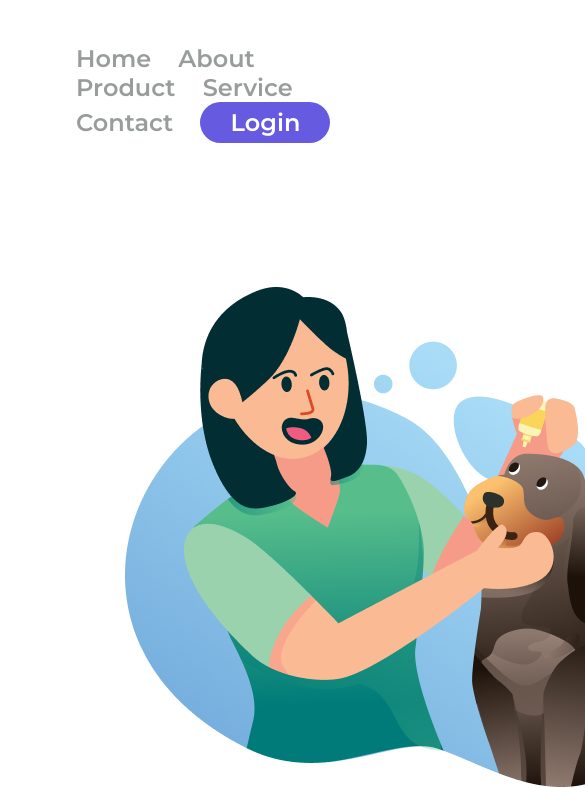
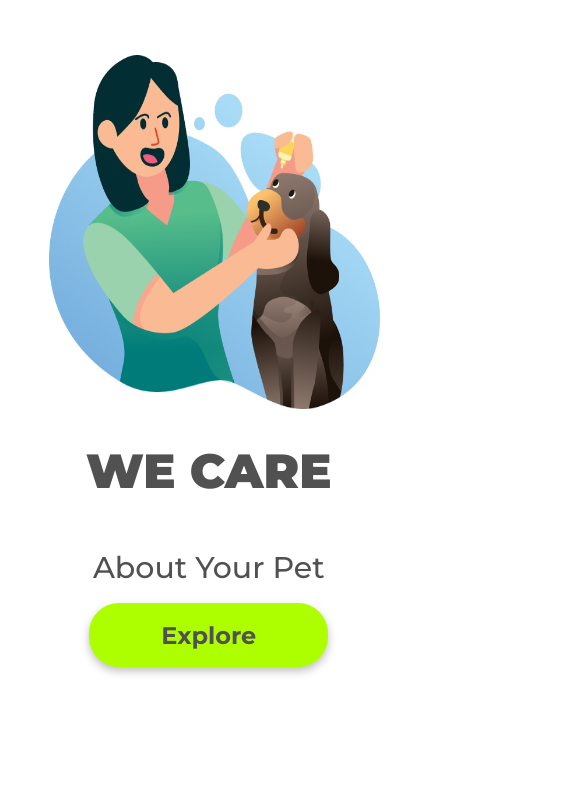
Before and after one commit to RuthLopesDiniz/Projeto-We-Care, a plain HTML site: page Index.html in a window 390 px wide. Shown: the top 788 px of the page, 585 px wide, since content can reach past the window. Drawn offline with Linux system fonts and the light colour scheme.

Commit message:
Segunda alteração-reponsividade

```diff
--- a/Styles.css
+++ b/Styles.css
@@ -4,6 +4,7 @@
     padding: 0;
     box-sizing: border-box;
 }
+
 
 header {
     margin: 44px 0 144px 76px;
@@ -80,3 +81,44 @@ p {
     font-size: 24px;
     filter: drop-shadow(0px 4px 4px rgba(0, 0, 0, 0.25));
 }
+
+
+@media (max-width: 900px) {
+
+    header {
+        display: none;
+    }
+
+    .imgLogo {
+        float: right;
+        margin-right: 10px;
+        margin-left: 10px;
+        margin-top: 55px;
+        width: 85vw;
+        height: 42vh;
+    }
+
+    section {
+        margin-top: 410px;
+        text-align: center;
+        align-items: center;
+    }
+
+    .button-main {
+        align-items: center;
+    }
+
+    h1 {
+        font-size: 3rem;
+        text-align: center;
+    }
+
+    h2 {
+        font-size: 30px;
+        text-align: center;
+    }
+
+    p {
+        display: none;
+    }
+}
```
